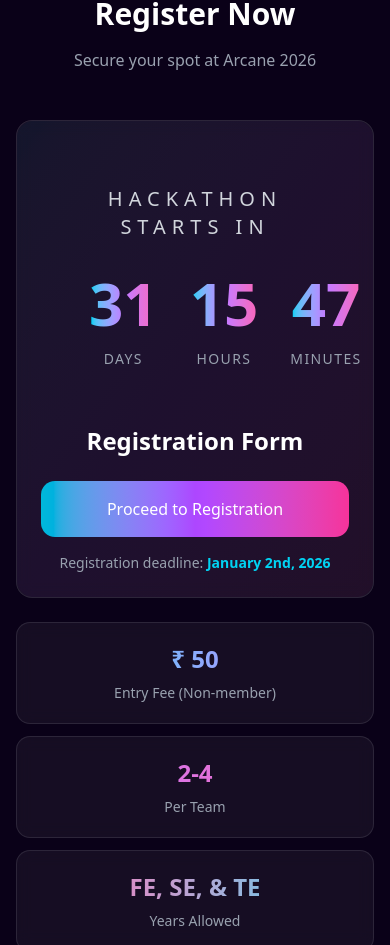
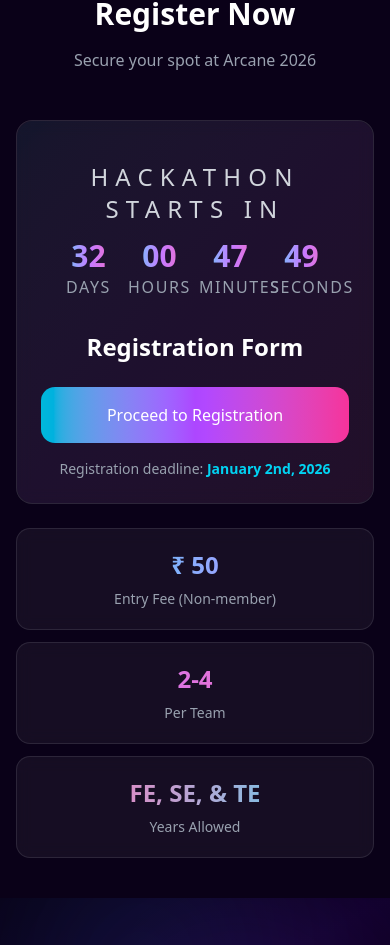
Before and after one commit to krishgit24/Hackathon_website, a React (Vite) app: page / in a window 390 px wide. Shown: the part 6765-7710 px from the top of the page. Built offline with nearby package versions, Linux system fonts and the light colour scheme.

Commit message:
Content updated

```diff
--- a/src/components/Registration.tsx
+++ b/src/components/Registration.tsx
@@ -4,7 +4,7 @@
 export function Registration() {
 
   /* ================= Countdown Logic ================= */
-  const targetDate = new Date("2026-01-03T00:00:00");
+  const targetDate = new Date("2026-01-03T09:00:00");
 
   const calculateTimeLeft = () => {
     const difference = targetDate - new Date();
@@ -53,29 +53,30 @@
 {/* ================= BIG Timer INSIDE Form ================= */}
 {timeLeft && (
   <div className="mb-4 flex justify-center">
-    <div className="px-12 py-10 w-full max-w-5xl">
+    <div className="px-4 sm:px-6 md:px-8 lg:px-12 py-4 sm:py-6 md:py-8 lg:py-10 w-full max-w-5xl">
 
-      <p className="text-gray-300 text-xl mb-8 tracking-[0.3em] text-center">
+      <p className="text-gray-300 text-2xl md:text-2xl lg:text-2xl mb-4 sm:mb-6 md:mb-8 tracking-[0.3em] text-center">
         HACKATHON STARTS IN
       </p>
 
-      <div className="flex justify-between gap-8 sm:gap-12 md:gap-16">
+      <div className="flex justify-between gap-2 sm:gap-3 md:gap-4 lg:gap-6 xl:gap-8">
         {Object.entries(timeLeft).map(([label, value]) => (
-          <div key={label} className="text-center flex-1">
+          <div key={label} className="text-center flex-1 min-w-0">
 
             <div
               className="
-                text-6xl sm:text-7xl md:text-9xl lg:text-[10rem]
+                text-3xl sm:text-4xl md:text-5xl lg:text-6xl xl:text-7xl 2xl:text-8xl
                 font-extrabold
                 bg-gradient-to-r from-cyan-400 via-purple-400 to-pink-400
                 bg-clip-text text-transparent
                 leading-none
+                break-words
               "
             >
               {String(value).padStart(2, '0')}
             </div>
 
-            <div className="text-gray-400 text-sm sm:text-base mt-4 uppercase tracking-widest">
+            <div className="text-gray-400 text-md mt-1 sm:mt-2 md:mt-3 lg:mt-4 uppercase tracking-widest">
               {label}
             </div>
 
```
Also changed, not shown: 7 other files (tests, documents, lock files or other folders).
